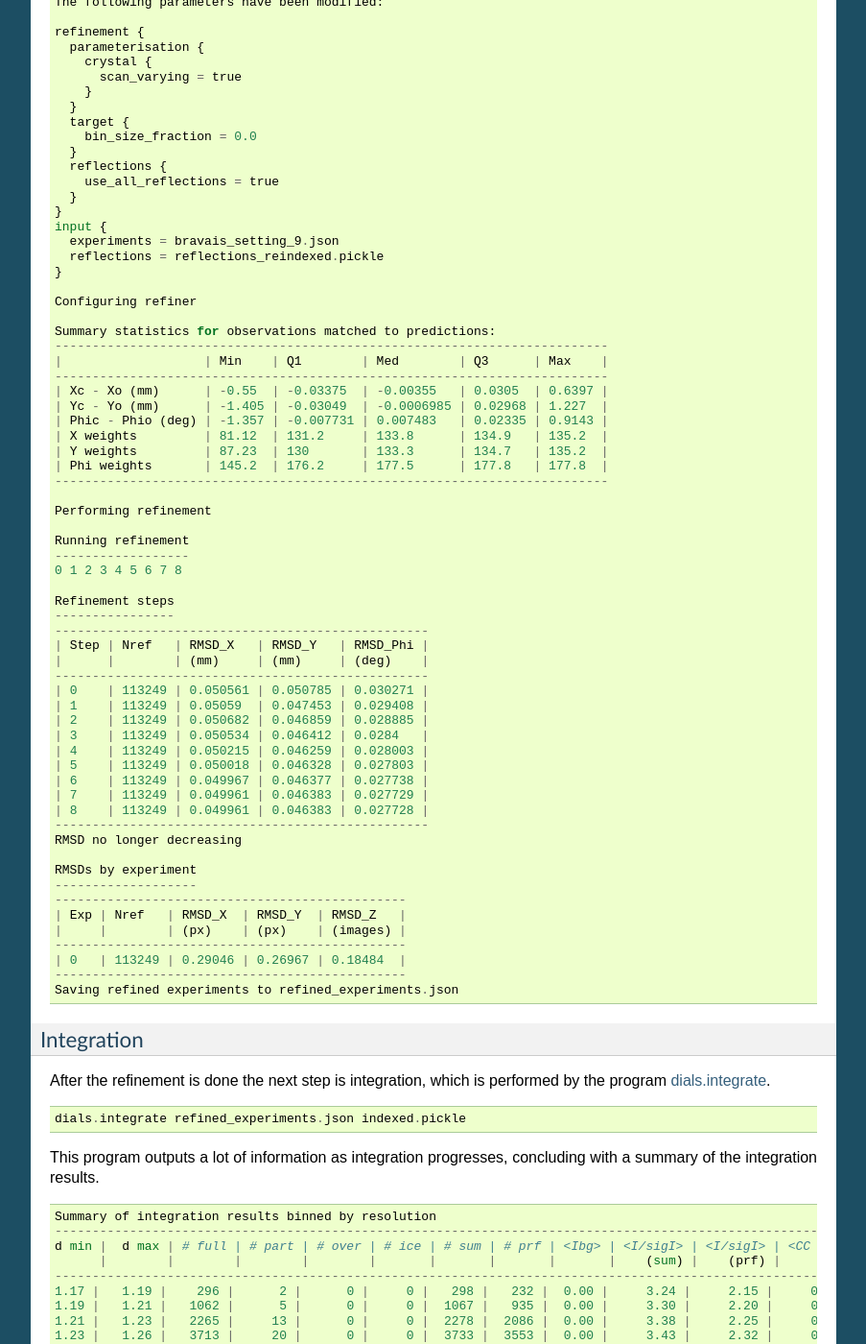
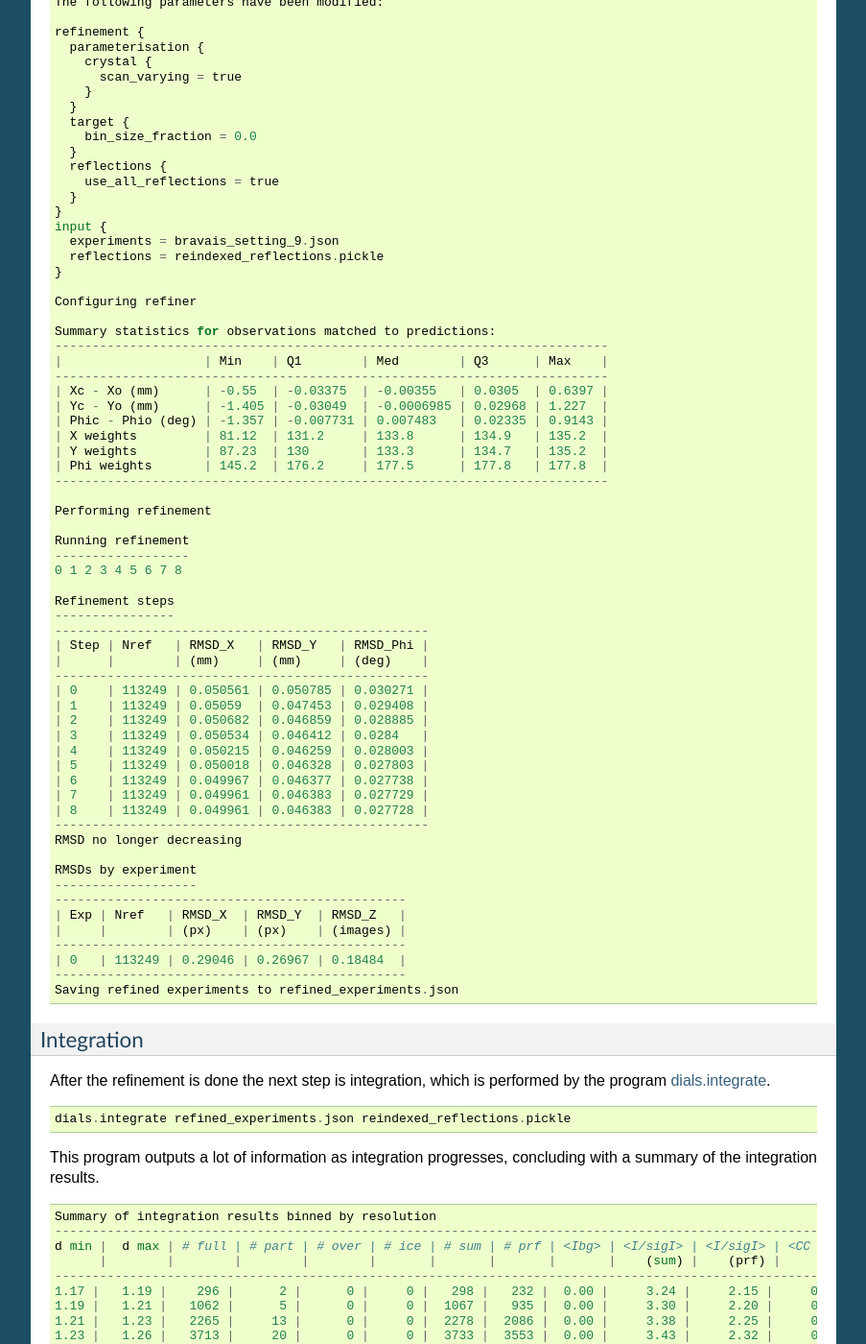
Before and after one commit to dials/docs, a Sphinx documentation site: the page built from sphinx/advanced_tutorial.rst, in a window 1280 px wide and 1400 px high, scrolled down 8958 px. Shown: the whole window at 96% size, without its empty margins (198-1101 px from the left). Built offline with Sphinx 7.4.7, drawn with Linux system fonts in a browser that asks for light colours; formulas are drawn with MathJax 3.

Commit message:
update ouptut filename

```diff
--- a/sphinx/advanced_tutorial.rst
+++ b/sphinx/advanced_tutorial.rst
@@ -599,7 +599,7 @@ The main product of this is the file ``refined_experiments.json``
   }
   input {
     experiments = bravais_setting_9.json
-    reflections = reflections_reindexed.pickle
+    reflections = reindexed_reflections.pickle
   }
 
   Configuring refiner
@@ -659,7 +659,7 @@ by the program :doc:`dials.integrate </programs/dials_integrate>`.
 
 ::
 
-  dials.integrate refined_experiments.json indexed.pickle
+  dials.integrate refined_experiments.json reindexed_reflections.pickle
 
 This program outputs a lot of information as integration progresses,
 concluding with a summary of the integration results.
```
